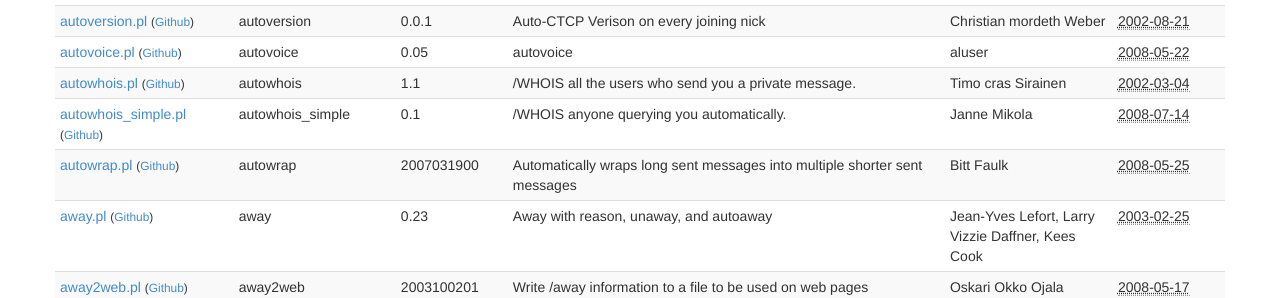
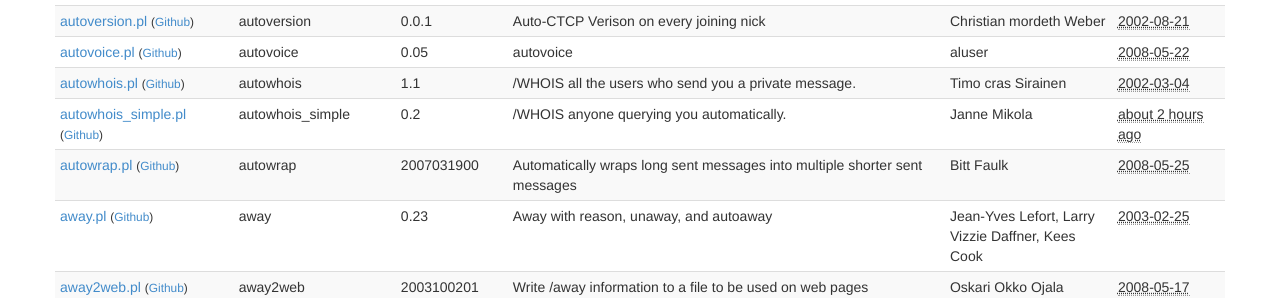
Before and after one commit to irssi/scripts.irssi.org, a Jekyll site: the page built from index.html, in a window 1280 px wide and 900 px high, scrolled down 1719 px. Shown: the part 154-452 px from the top of the window. Built offline with Jekyll 4.4.1, drawn with Linux system fonts in a browser that asks for light colours.

Commit message:
Fix perlcritic issues in autowhois_simple.pl

```diff
--- a/_data/scripts.yaml
+++ b/_data/scripts.yaml
@@ -391,11 +391,11 @@
   contact: "janne@mikola.info"
   description: "/WHOIS anyone querying you automatically."
   filename: "autowhois_simple.pl"
-  modified: "2008-07-14 00:00:00"
+  modified: "2014-10-17 15:51"
   license: "GPL"
   name: "autowhois_simple"
   url: "http://www.mikola.info"
-  version: "0.1"
+  version: "0.2"
 
 - authors: "Bitt Faulk"
   contact: "lxsfx3h02@sneakemail.com"
```
Also changed, not shown: 1 other file.
